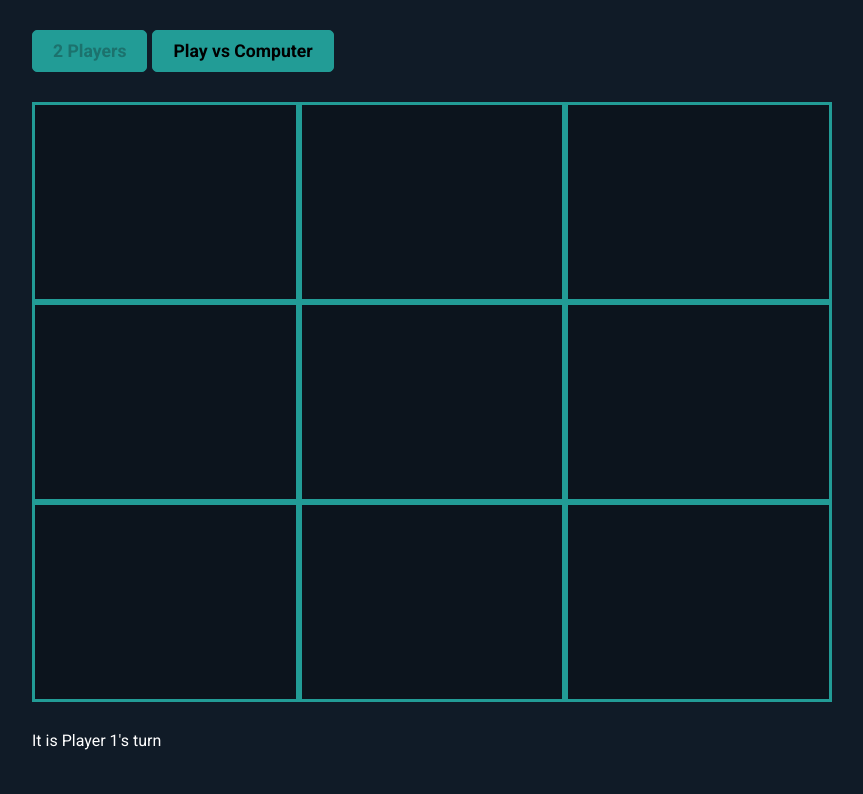
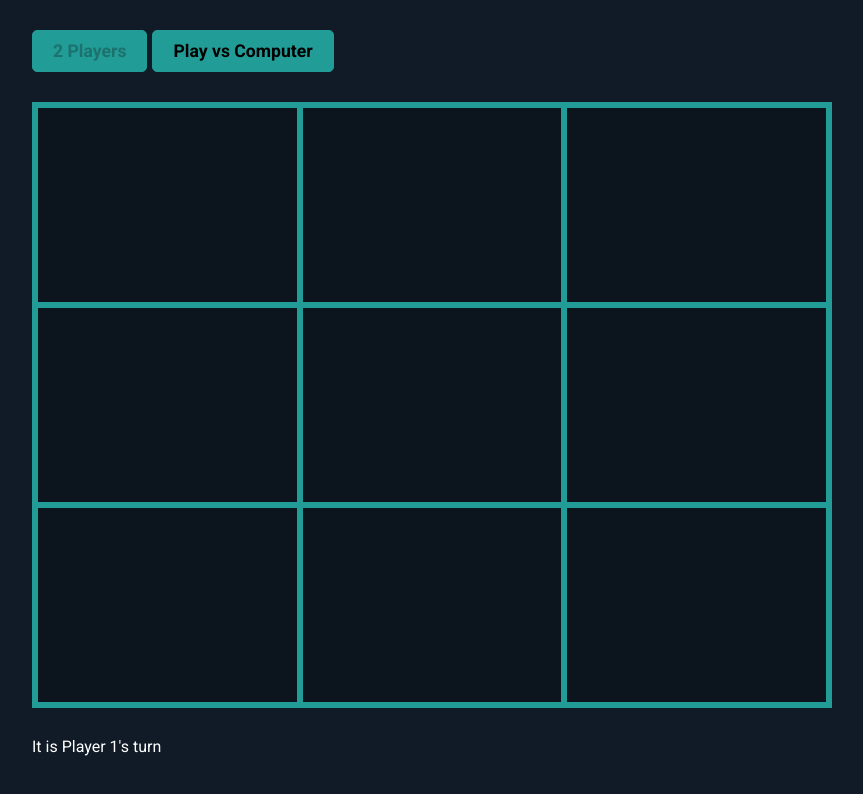
Before and after one commit to waterlooblue/tic-tac-toe, an Angular app: page / in a window 1280 px wide. Shown: the top 794 px of the page, without its empty margins (208-1071 px from the left). Built offline with nearby package versions, Linux system fonts and the light colour scheme.

Commit message:
Add border to board

```diff
--- a/src/app/components/board/board.component.scss
+++ b/src/app/components/board/board.component.scss
@@ -5,6 +5,7 @@
   margin: auto;
   margin-bottom: 30px;
   background-color: rgb(12, 20, 29);
+  border: 3px solid rgb(34, 156, 150);
 }
 
 .square {
```
